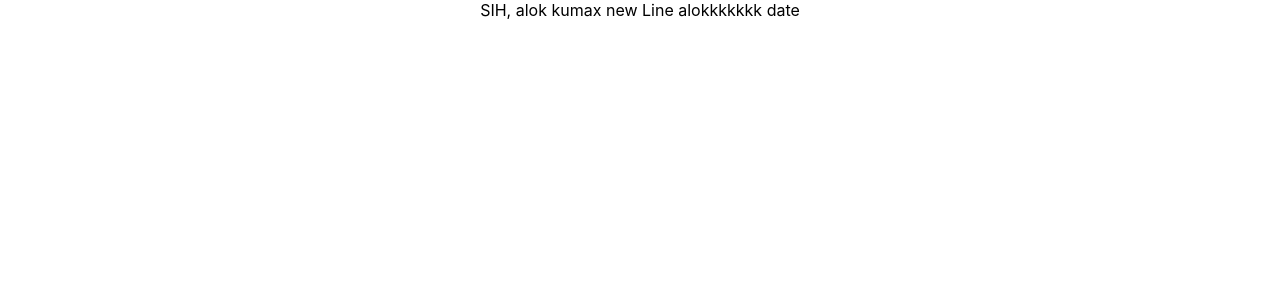
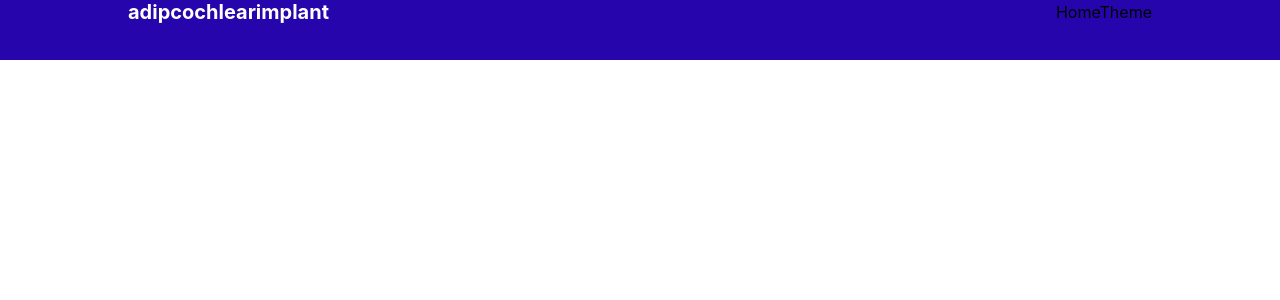
Before and after one commit to AbhilashaGupta16/SIH-OrganicCoders, a React (Create React App) app in the folder client/: page / in a window 1280 px wide. Shown: the top 300 px of the page. Built offline with nearby package versions, Linux system fonts and the light colour scheme.

Commit message:
added /components /styles /assets

```diff
--- a/client/src/App.js
+++ b/client/src/App.js
@@ -1,14 +1,9 @@
-import logo from './logo.svg';
 import './App.css';
 
+import Navbar from './components/Navbar';
 function App() {
   return (
-    <div className="App">
-     SIH, alok kumax
-     new Line
-     alokkkkkkk
-     date
-    </div>
+<Navbar/>
   );
 }
 
--- /dev/null
+++ b/client/src/components/Navbar.js
@@ -0,0 +1,16 @@
+import React from "react";
+import "../styles/Navbar.css";
+const Navbar = () => {
+    return(
+        <nav className="nav">
+            <div className="navbar">
+                <span className="website-name">adipcochlearimplant</span>
+                <div>
+                    <span >Home</span>
+                    <span >Theme</span>
+                </div>
+            </div>
+        </nav>
+    );
+}
+export default Navbar;
--- /dev/null
+++ b/client/src/styles/Navbar.css
@@ -0,0 +1,18 @@
+.nav{
+    width: 100%;
+    height: 60px;
+    background-color:#2705ac;
+}
+.navbar{
+    display: flex;
+    align-items: center;
+    justify-content: space-between;
+    width: 80%;
+    margin: auto;
+}
+.website-name{
+    color: rgb(255, 255, 255);
+    font-size: 20px;
+    font-weight: 700;
+    /* font-family: 'Poppins', sans-serif; */
+}
```
